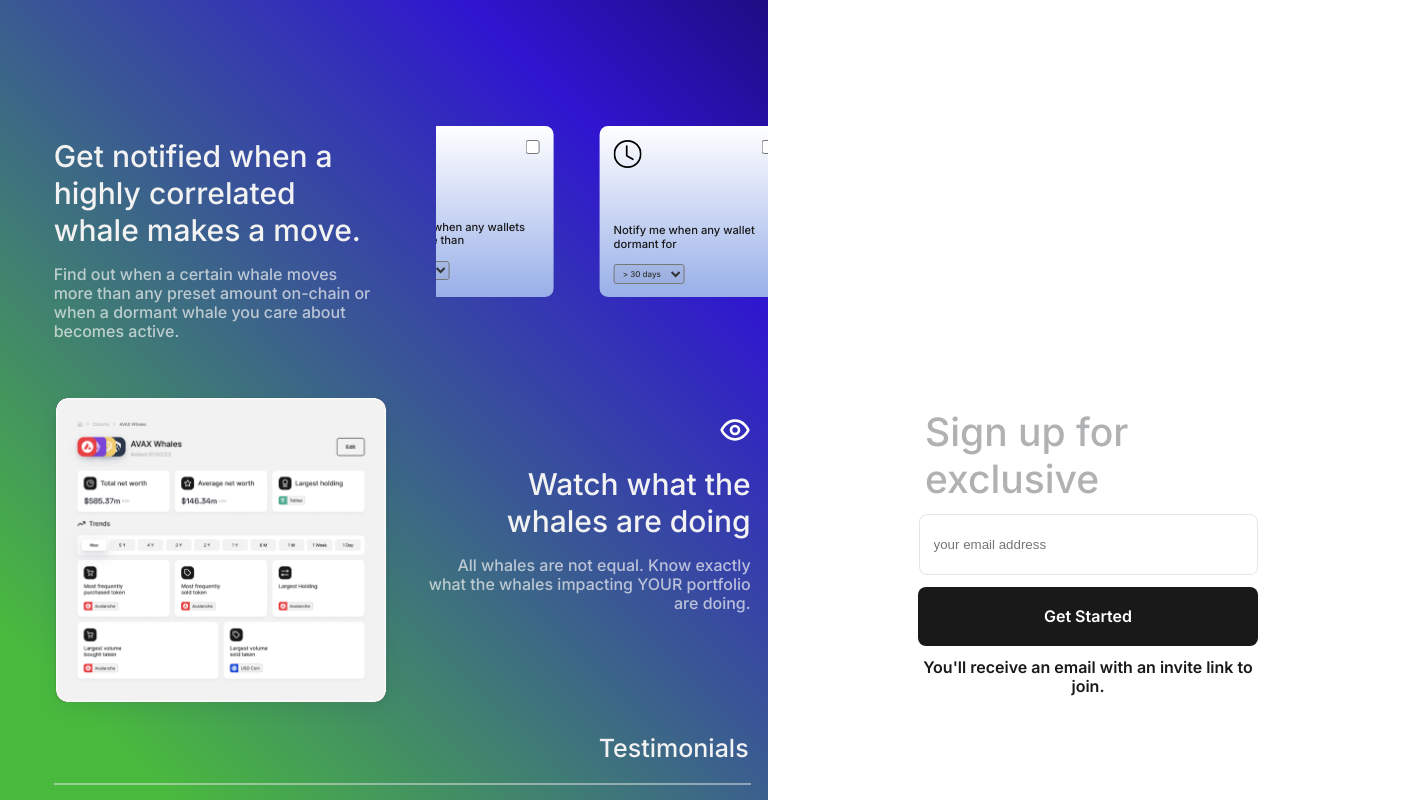
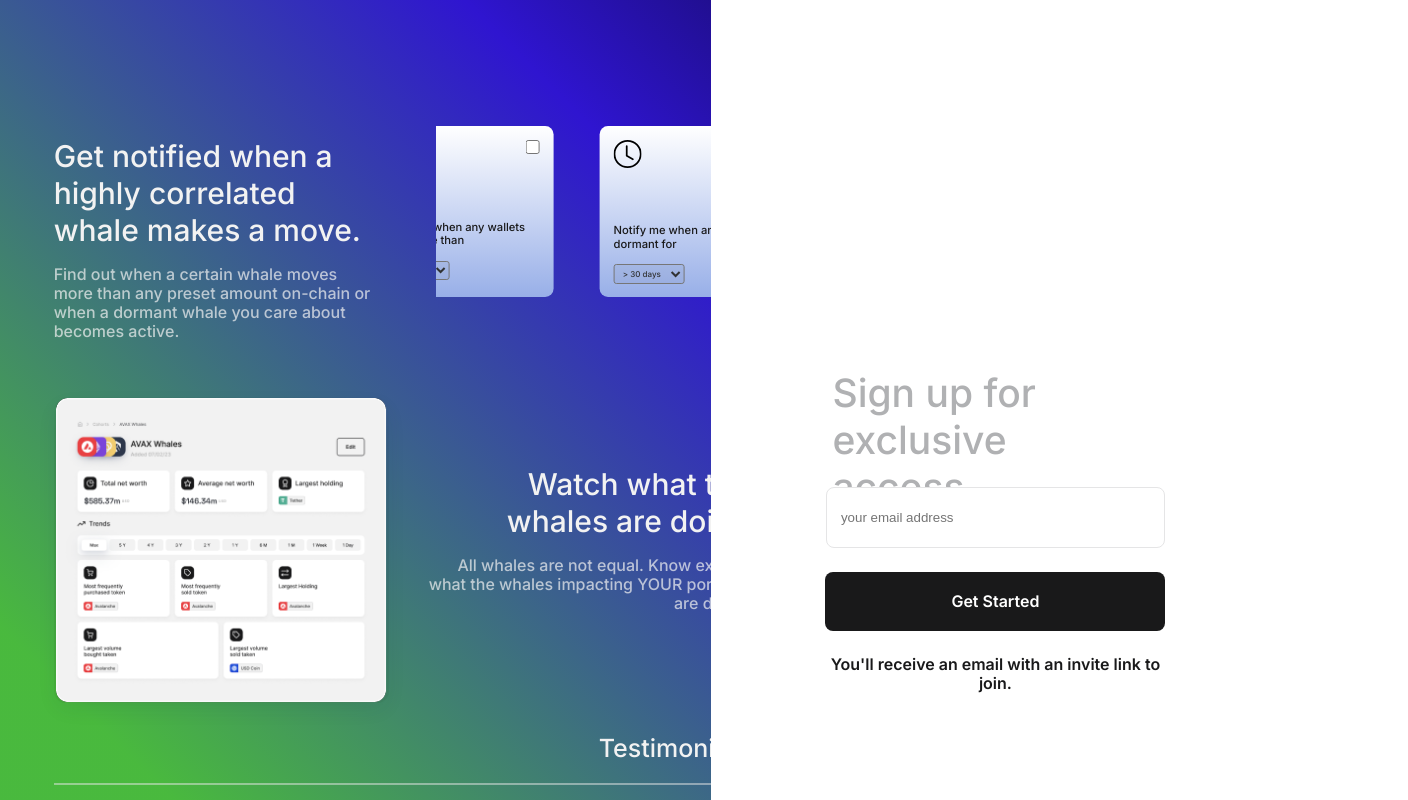
Before and after one commit to ankitt26/Loch-Project, a React (Vite) app: page / in a window 1280 px wide. Shown: the top 800 px of the page, 1408 px wide, since content can reach past the window. Built offline with nearby package versions, Linux system fonts and the light colour scheme; some icons are missing.

Commit message:
Fix sign_up styles

```diff
--- a/src/styles/Sign_up.module.css
+++ b/src/styles/Sign_up.module.css
@@ -1,10 +1,10 @@
 .signup {
   background: #ffffff;
-  width: 640px;
+  width: 44.44%;
   height: 1024px;
   position: absolute;
   top: 0;
-  left: 60%;
+  left: 55.55%;
   z-index: 2;
 }
 
@@ -15,9 +15,7 @@
   border-radius: 8px;
   display: flex;
   flex-direction: column;
-  justify-content: center;
   align-items: center;
-  row-gap: 12px;
 }
 .h2 {
   width: 326px;
@@ -28,7 +26,6 @@
   line-height: 47px;
   letter-spacing: 0px;
   text-align: left;
-
   color: #b0b1b3;
 }
 
@@ -38,7 +35,7 @@
   padding: 0px 14px;
   border-radius: 8px;
   border: 1px solid #e5e5e6;
-
+  margin-top: 24px;
   color: #e5e5e6;
 }
 
@@ -50,7 +47,7 @@ left: 950px */
   padding: 18px 28px;
   border-radius: 8px;
   border: 1px;
-  gap: 12px;
+  /* gap: 12px; */
   /* //styleName: Button Label; */
   font-family: Inter;
   font-size: 16px;
@@ -58,6 +55,7 @@ left: 950px */
   line-height: 19px;
   letter-spacing: 0px;
   text-align: center;
+  margin-top: 24px;
   color: #fff;
 
   background: #19191a;
@@ -73,6 +71,6 @@ left: 950px */
 
   width: 365px;
   height: 19px;
-
+  margin-top: 24px;
   color: #19191a;
 }
```
